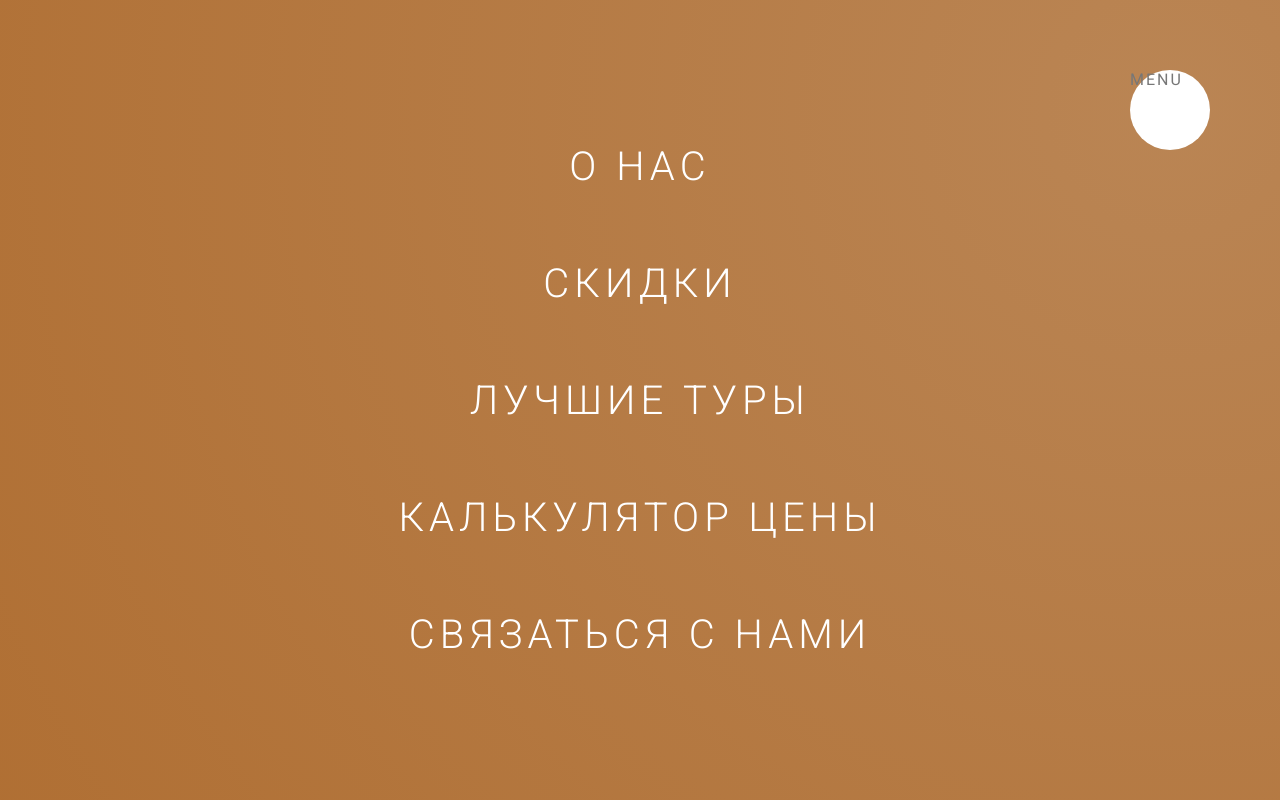
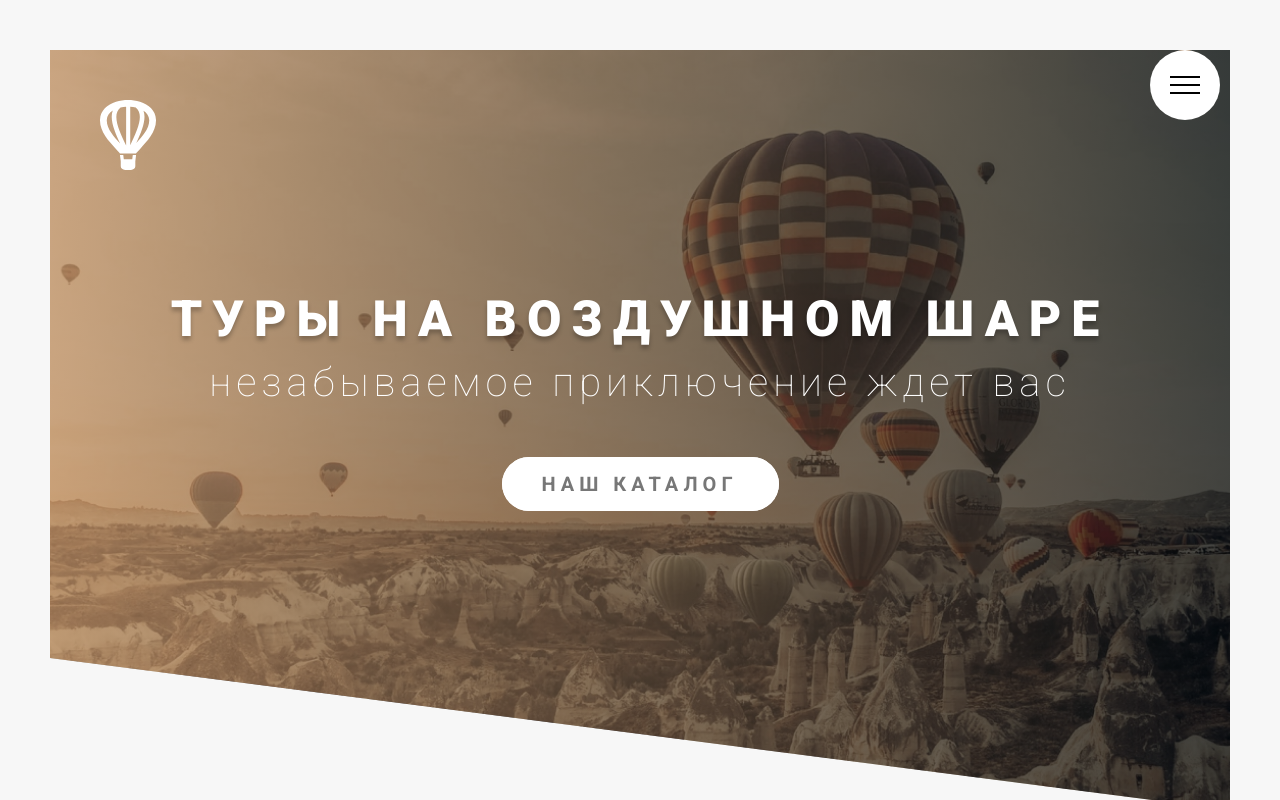
Before and after one commit to Chubss/ballons, a website: page src/index.html in a window 1280 px wide. Shown: the top 800 px of the page. Drawn offline with Linux system fonts and the light colour scheme; files whose address does not match are found by name.

Commit message:
nav done

```diff
--- a/src/index.html
+++ b/src/index.html
@@ -13,7 +13,7 @@
     <div class="navigation">
         <div class="navigation__container">
             <input type="checkbox" class="navigation__toggle" id="nav__toggle">
-            <label for="nav__toggle" class="navigation__button">MENU</label>
+            <label for="nav__toggle" class="navigation__button"> <span class="navigation__icon"></span></label>
             <div class="navigation__background"></div>
             <nav class="navigation__body">
                 <ul class="navigation__list">
--- a/src/sass/layout/_navigation.scss
+++ b/src/sass/layout/_navigation.scss
@@ -1,6 +1,6 @@
 .navigation {
     &__container{
-        padding: 0;
+        padding:  0;
     }
 
     // .navigation__toggle
@@ -9,27 +9,28 @@
     }
     // .navigation__button
     &__button {
-        width: 8rem;
-        height: 8rem;
+        width: 7rem;
+        height: 7rem;
         background-color: #FFFFFF;
         border-radius: 50%;
         position: fixed;
-        right: 7rem;
-        top: 7rem;
+        right: 6rem;
+        top: 5rem;
         z-index: 200;
-
+        cursor: pointer;
     }
     // .navigation__background
     &__background {
-        width: 6rem;
-        height: 6rem;
+        width: 5rem;
+        height: 5rem;
         background: radial-gradient($brown-color-light, $brown-color-dark);
         border-radius: 50%;
         position: fixed;
-        top: 8rem;
-        right: 8rem;
-        transform: scale(80);
+        top: 5rem;
+        right: 7rem;
         z-index: 100;
+        transition: all .5s;
+
     }
     // .navigation__body
     &__body {
@@ -40,6 +41,8 @@
         top: 0;
         left: 0;
         z-index: 150;
+        display: none;
+        transition: all .5s;
 
     }
     // .navigation__list
@@ -80,4 +83,73 @@
 
 
     }
+    &__toggle:checked ~ &__background{
+        transform: scale(80);
+
+    }
+    &__toggle:checked ~ &__body{
+        display: block;
+    }
+    &__icon{
+        position: absolute;
+        display: block;
+        width: 3rem;
+        border-bottom: .2rem solid #000000;
+        z-index: 300;
+        top: 50%;
+        left: 50%;
+        transform: translate(-50%, -50%);
+        &:before{
+            content: "";
+            position: absolute;
+            display: block;
+            width: 3rem;
+            border-bottom: .2rem solid #000000;
+            top: -.8rem;
+            transition: all .2s;
+
+        }
+        &:after{
+            content: "";
+            position: absolute;
+            display: block;
+            width: 3rem;
+            border-bottom: .2rem solid #000000;
+            top: .8rem;
+            transition: all .2s;
+
+        }
+    }
+    &__button:hover &__icon::before{
+        top: -1rem
+    }
+    &__button:hover &__icon::after{
+        top: 1rem
+    }
+    &__toggle:checked + &__button &__icon{
+        &, &::before, &:after{
+            border: transparent;
+
+        }
+    }
+    &__toggle:checked + &__button &__icon{
+        &::before{
+            transform: rotate(135deg);
+            top: 0;
+            border-bottom: .2rem solid #000000;
+
+
+        }
+    }
+    &__toggle:checked + &__button &__icon{
+        &::after{
+            transform: rotate(-135deg);
+            top: 0;
+            border-bottom: .2rem solid #000000;
+
+
+
+        }
+    }
+
 }
```
Also changed, not shown: src/css/style.min.css.
